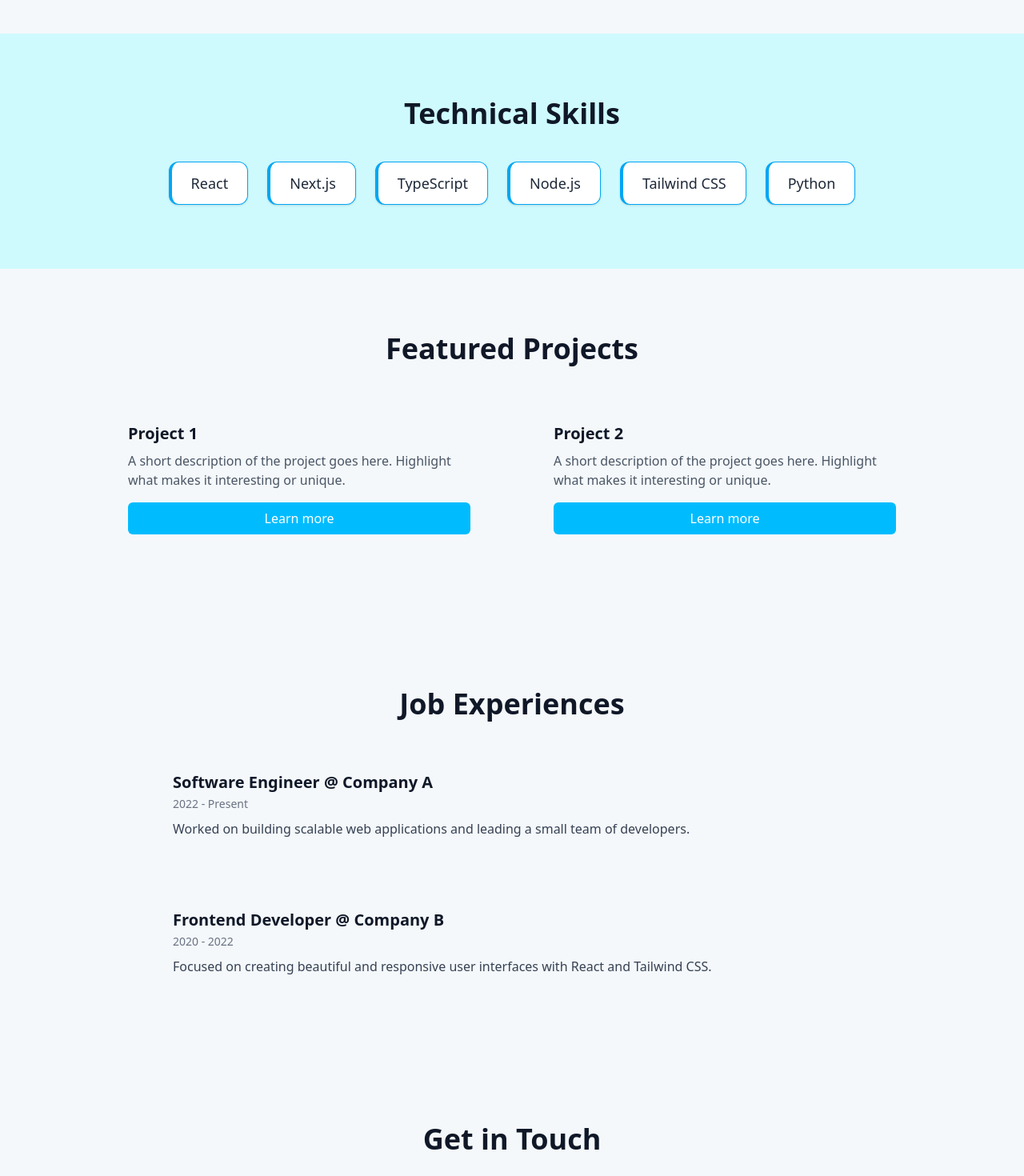
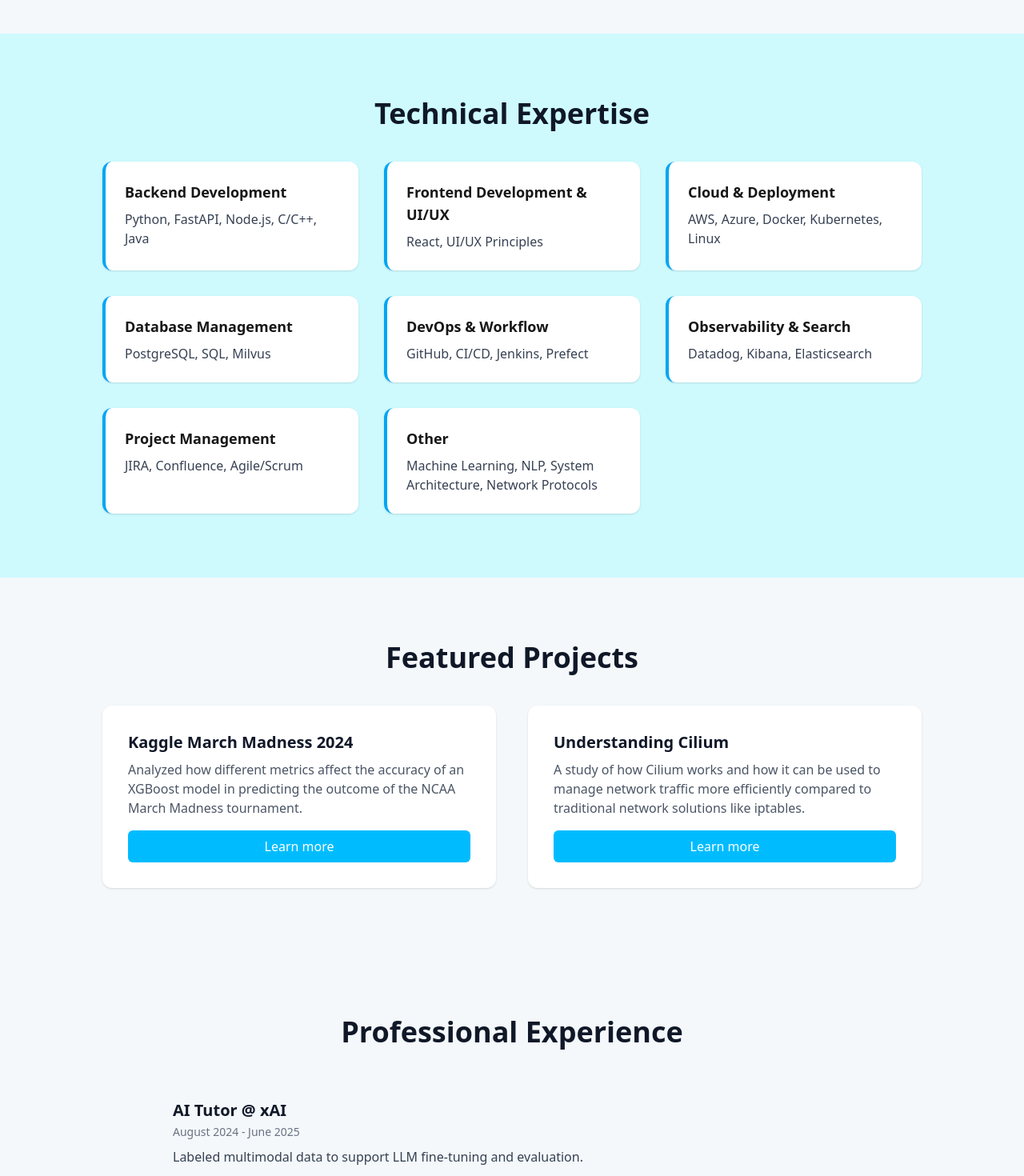
Before and after one commit to zyeo/personal-website, a Next.js app: page / in a window 1280 px wide. Shown: the part 880-2350 px from the top of the page at 80% size. Built offline with nearby package versions, Linux system fonts and the light colour scheme.

Commit message:
populated projects and experience section, added profile photo

```diff
--- a/src/app/page.tsx
+++ b/src/app/page.tsx
@@ -7,9 +7,9 @@ export default function Home() {
       <section className="py-20 px-4">
         <div className="max-w-3xl mx-auto text-center">
           <img
-            src="/profile-placeholder.png"
+            src="/profile_photo.jpg"
             alt="Profile"
-            className="w-36 h-36 rounded-full border-4 border-sky-500 shadow-lg mb-6 object-cover mx-auto"
+            className="w-36 h-36 rounded-full border-4 border-sky-500 shadow-lg mb-6 object-cover mx-auto object-top"
           />
           <h1 className="text-4xl md:text-5xl font-extrabold text-gray-900 text-center mb-4">
             Hey, I&#39;m <span className="text-sky-500">Zachary Yeo</span>
@@ -37,16 +37,43 @@ export default function Home() {
         </div>
       </section>
 
-      {/* Technical Skills Section (bg-white) */}
+      {/* Technical Skills Section (Technical Expertise, grouped) */}
       <section className="py-20 px-4 bg-cyan-100">
-        <div className="max-w-4xl mx-auto">
-          <h2 className="text-3xl md:text-4xl font-bold text-center mb-10 text-gray-900">Technical Skills</h2>
-          <div className="flex flex-wrap justify-center gap-6">
-            {['React', 'Next.js', 'TypeScript', 'Node.js', 'Tailwind CSS', 'Python'].map(skill => (
-              <span key={skill} className="bg-white px-6 py-3 rounded-xl shadow text-lg font-medium text-gray-800 border border-sky-100 border-l-4 border-sky-500 hover:bg-blue-100 transition">
-                {skill}
-              </span>
-            ))}
+        <div className="max-w-5xl mx-auto">
+          <h2 className="text-3xl md:text-4xl font-bold text-center mb-10 text-gray-900">Technical Expertise</h2>
+          <div className="grid md:grid-cols-2 lg:grid-cols-3 gap-8">
+            <div className="bg-white rounded-xl p-6 border-l-4 border-sky-500 shadow">
+              <h3 className="font-semibold text-lg mb-2">Backend Development</h3>
+              <p className="text-gray-700">Python, FastAPI, Node.js, C/C++, Java</p>
+            </div>
+            <div className="bg-white rounded-xl p-6 border-l-4 border-sky-500 shadow">
+              <h3 className="font-semibold text-lg mb-2">Frontend Development & UI/UX</h3>
+              <p className="text-gray-700">React, UI/UX Principles</p>
+            </div>
+            <div className="bg-white rounded-xl p-6 border-l-4 border-sky-500 shadow">
+              <h3 className="font-semibold text-lg mb-2">Cloud & Deployment</h3>
+              <p className="text-gray-700">AWS, Azure, Docker, Kubernetes, Linux</p>
+            </div>
+            <div className="bg-white rounded-xl p-6 border-l-4 border-sky-500 shadow">
+              <h3 className="font-semibold text-lg mb-2">Database Management</h3>
+              <p className="text-gray-700">PostgreSQL, SQL, Milvus</p>
+            </div>
+            <div className="bg-white rounded-xl p-6 border-l-4 border-sky-500 shadow">
+              <h3 className="font-semibold text-lg mb-2">DevOps & Workflow</h3>
+              <p className="text-gray-700">GitHub, CI/CD, Jenkins, Prefect</p>
+            </div>
+            <div className="bg-white rounded-xl p-6 border-l-4 border-sky-500 shadow">
+              <h3 className="font-semibold text-lg mb-2">Observability & Search</h3>
+              <p className="text-gray-700">Datadog, Kibana, Elasticsearch</p>
+            </div>
+            <div className="bg-white rounded-xl p-6 border-l-4 border-sky-500 shadow">
+              <h3 className="font-semibold text-lg mb-2">Project Management</h3>
+              <p className="text-gray-700">JIRA, Confluence, Agile/Scrum</p>
+            </div>
+            <div className="bg-white rounded-xl p-6 border-l-4 border-sky-500 shadow">
+              <h3 className="font-semibold text-lg mb-2">Other</h3>
+              <p className="text-gray-700">Machine Learning, NLP, System Architecture, Network Protocols</p>
+            </div>
           </div>
         </div>
       </section>
@@ -56,13 +83,25 @@ export default function Home() {
         <div className="max-w-5xl mx-auto">
           <h2 className="text-3xl md:text-4xl font-bold text-center mb-10 text-gray-900">Featured Projects</h2>
           <div className="grid md:grid-cols-2 gap-10">
-            {[1,2].map(i => (
-              <div key={i} className="p-8 flex flex-col">
-                <h3 className="text-xl font-semibold mb-2 text-gray-900">Project {i}</h3>
-                <p className="text-gray-600 mb-4">A short description of the project goes here. Highlight what makes it interesting or unique.</p>
-                <a href="#" className="mt-auto inline-block px-5 py-2 bg-sky-400 text-white rounded-md font-medium hover:bg-sky-500 transition text-center">Learn more</a>
-              </div>
-            ))}
+            {/* Project 1 */}
+            <div className="p-8 flex flex-col bg-white rounded-xl shadow">
+              <h3 className="text-xl font-semibold mb-2 text-gray-900">Kaggle March Madness 2024</h3>
+              <p className="text-gray-600 mb-4">Analyzed how different metrics affect the accuracy of an XGBoost model in predicting the outcome of the NCAA March Madness tournament. </p>
+              <a href="#" className="mt-auto inline-block px-5 py-2 bg-sky-400 text-white rounded-md font-medium hover:bg-sky-500 transition text-center">Learn more</a>
+            </div>
+            {/* Project 2 */}
+            <div className="p-8 flex flex-col bg-white rounded-xl shadow">
+              <h3 className="text-xl font-semibold mb-2 text-gray-900">Understanding Cilium</h3>
+              <p className="text-gray-600 mb-4">A study of how Cilium works and how it can be used to manage network traffic more efficiently compared to traditional network solutions like iptables.</p>
+              <a
+                href="/Final_Project_Report_Cilium.pdf"
+                target="_blank"
+                rel="noopener noreferrer"
+                className="mt-auto inline-block px-5 py-2 bg-sky-400 text-white rounded-md font-medium hover:bg-sky-500 transition text-center"
+              >
+                Learn more
+              </a>
+            </div>
           </div>
         </div>
       </section>
@@ -70,17 +109,22 @@ export default function Home() {
       {/* Job Experiences Section (default) */}
       <section className="py-20 px-4">
         <div className="max-w-4xl mx-auto">
-          <h2 className="text-3xl md:text-4xl font-bold text-center mb-10 text-gray-900">Job Experiences</h2>
+          <h2 className="text-3xl md:text-4xl font-bold text-center mb-10 text-gray-900">Professional Experience</h2>
           <div className="space-y-10">
             <div className="p-6 text-left">
-              <h3 className="text-xl font-semibold text-gray-900">Software Engineer @ Company A</h3>
-              <span className="text-gray-500 text-sm">2022 - Present</span>
-              <p className="text-gray-700 mt-2">Worked on building scalable web applications and leading a small team of developers.</p>
+              <h3 className="text-xl font-semibold text-gray-900">AI Tutor @ xAI</h3>
+              <span className="text-gray-500 text-sm">August 2024 - June 2025</span>
+              <p className="text-gray-700 mt-2">Labeled multimodal data to support LLM fine-tuning and evaluation.</p>
             </div>
             <div className="p-6 text-left">
-              <h3 className="text-xl font-semibold text-gray-900">Frontend Developer @ Company B</h3>
-              <span className="text-gray-500 text-sm">2020 - 2022</span>
-              <p className="text-gray-700 mt-2">Focused on creating beautiful and responsive user interfaces with React and Tailwind CSS.</p>
+              <h3 className="text-xl font-semibold text-gray-900">Software Engineer Intern @ SPAN.io</h3>
+              <span className="text-gray-500 text-sm">May 2023 - July 2023</span>
+              <p className="text-gray-700 mt-2">Created automated data pipelines using Prefect flows and visualized data on Datadog dashboards. </p>
+            </div>
+            <div className="p-6 text-left">
+              <h3 className="text-xl font-semibold text-gray-900">Software Engineer Intern @ Trend Micro</h3>
+              <span className="text-gray-500 text-sm">June 2021 - August 2021</span>
+              <p className="text-gray-700 mt-2">Developed an automated network health monitoring tool that alerts microservices using ELK Stack and Slack API. </p>
             </div>
           </div>
         </div>
```
Also changed, not shown: public/profile_photo.jpg (added), 1 other file (tests, documents, lock files or other folders).
